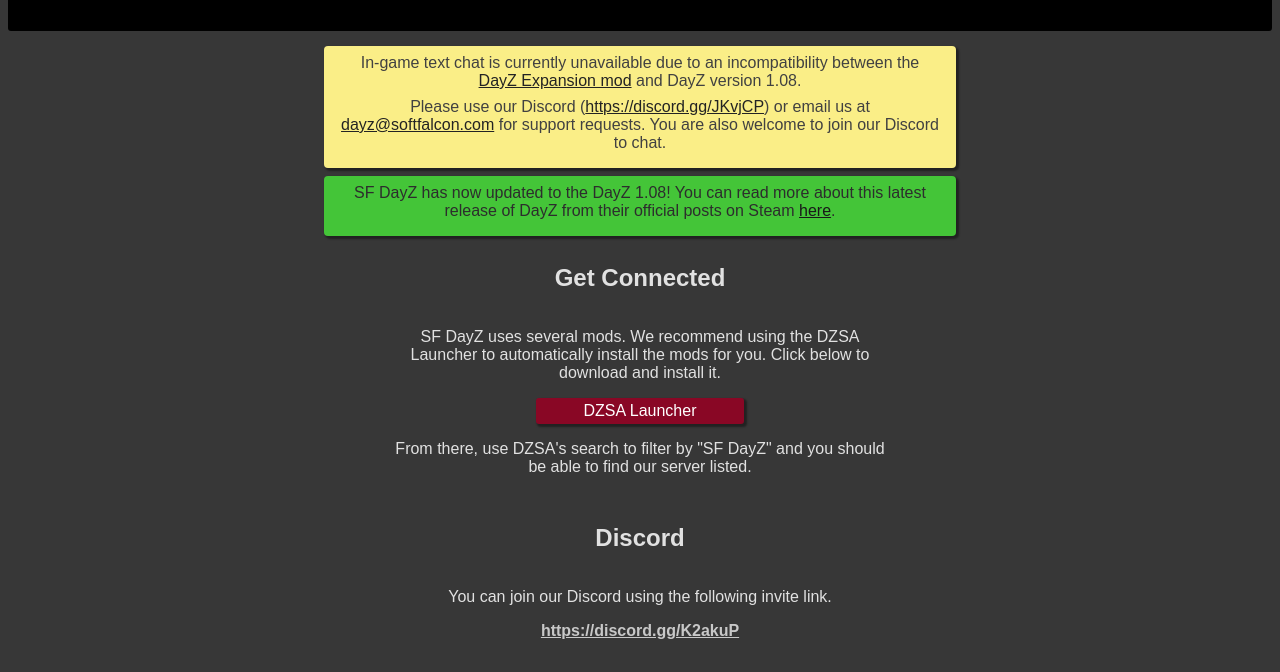
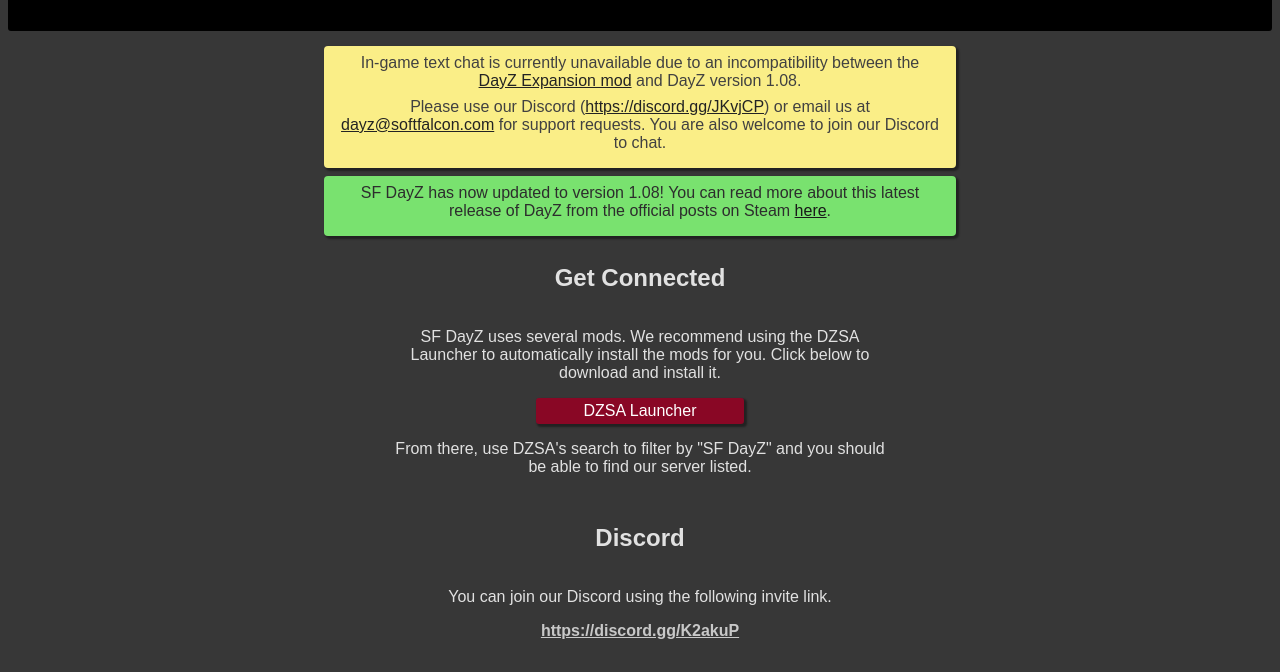
Before and after one commit to nick-funk/dayz-site, a website: page static/index.html in a window 1280 px wide. Shown: the part 132-804 px from the top of the page. Drawn offline with Linux system fonts and the light colour scheme.

Commit message:
Update success announce colour

```diff
--- a/static/index.css
+++ b/static/index.css
@@ -92,7 +92,7 @@
 }
 
 .success {
-    background: rgb(68, 197, 56);
+    background: rgb(121, 226, 111);
     color: rgb(45, 45, 45);
 }
 
--- a/static/index.html
+++ b/static/index.html
@@ -28,8 +28,8 @@
 
         <div class="announce success">
             <div class="announce-content">
-                SF DayZ has now updated to the DayZ 1.08! You can read more about this latest release of DayZ
-                from their official posts on Steam <a href="https://steamcommunity.com/games/221100/announcements/detail/2511268901709837924"><div class="success-link">here</div></a>.
+                SF DayZ has now updated to version 1.08! You can read more about this latest release of DayZ
+                from the official posts on Steam <a href="https://steamcommunity.com/games/221100/announcements/detail/2511268901709837924"><div class="success-link">here</div></a>.
             </div>
         </div>
 
```
